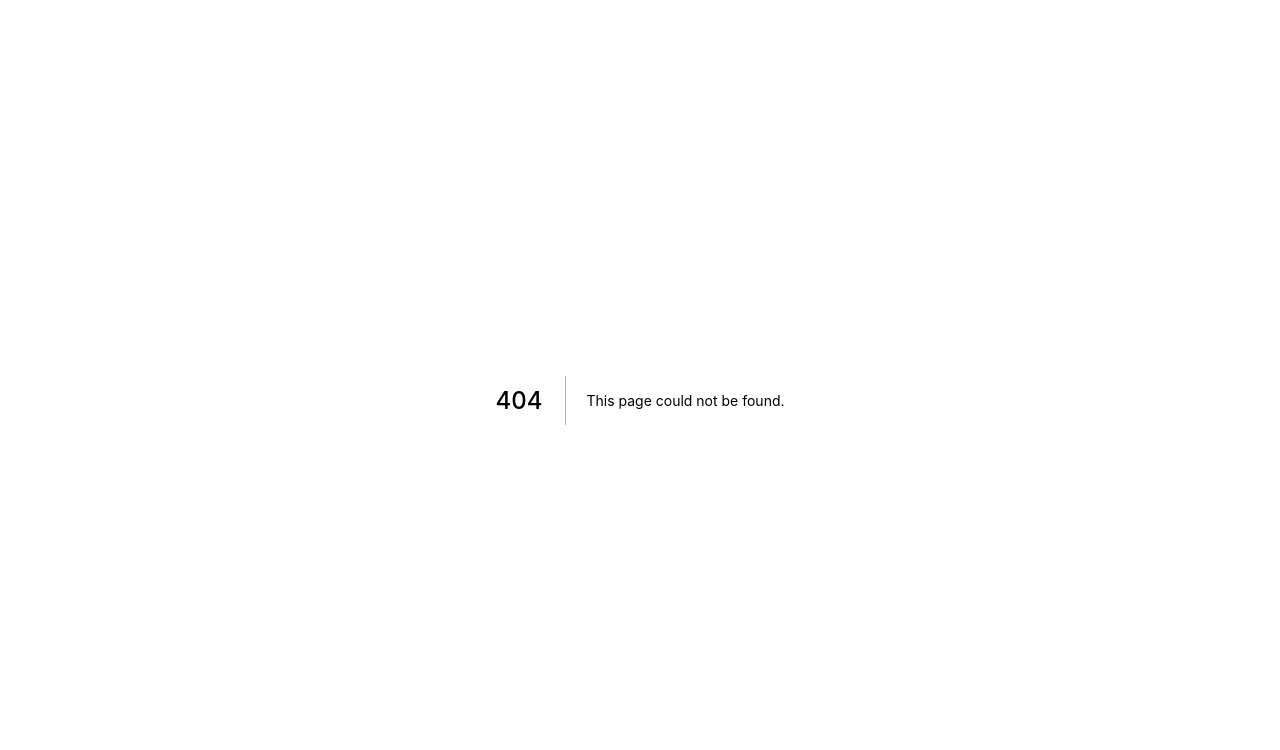
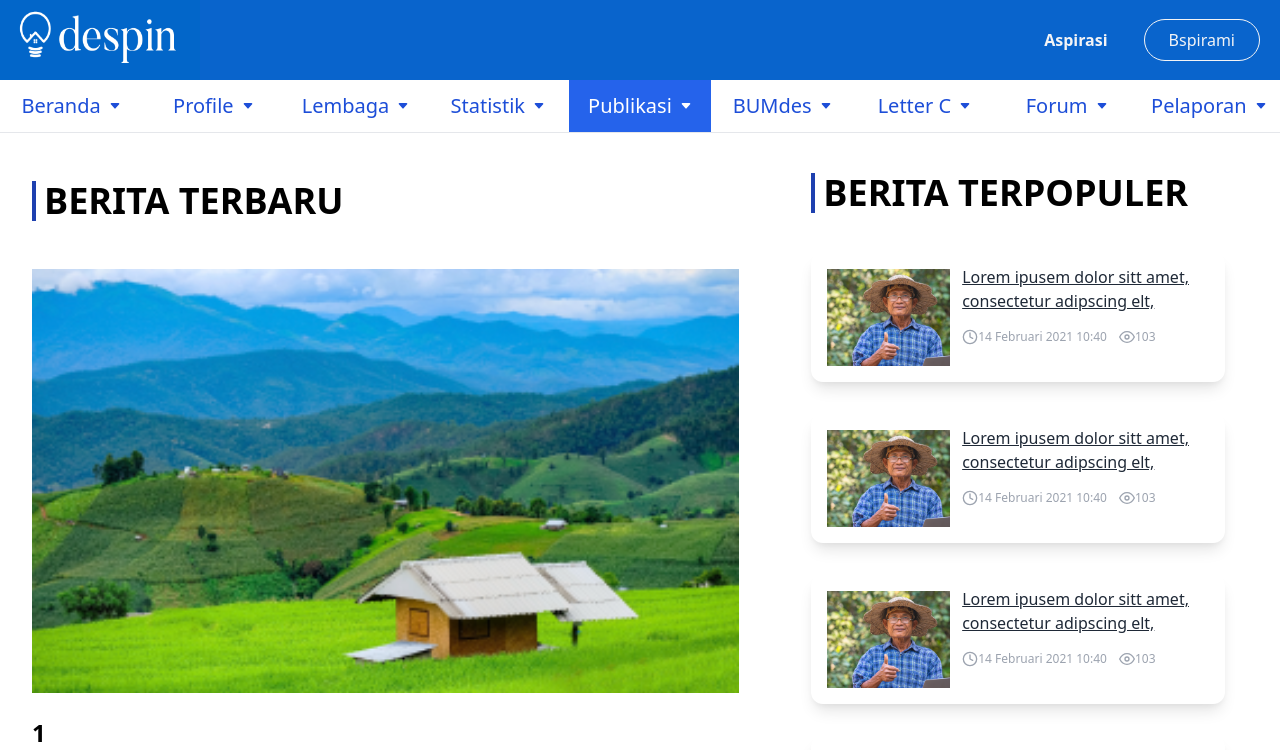
Before and after one commit to onceLearner/singap, a Next.js app: page /artikel/1 in a window 1280 px wide. Before the commit this address had no page. Shown: the top 750 px of the page. Built offline with nearby package versions, Linux system fonts and the light colour scheme.

Commit message:
new commit page artick

```diff
--- a/components/Navigation.js
+++ b/components/Navigation.js
@@ -14,9 +14,9 @@ const Navigation = (props) => {
         <div className=" flex w-full    flex-col  border-b   ">
 
             <div className="flex    justify-between md:space-x-0 space-x-12 md:p-0 p-2   " style={{ backgroundColor: "#0964CC" }}>
-                <Link href="#" >
+                <Link href="/" >
 
-                    <Image src="/Home.png" width="200" height="80" priority />
+                    <Image src="/Home.png" width="200" className="cursor-pointer" height="80" priority />
 
                 </Link>
                 <div className="  flex flex-wrap space-x-3 items-center  md:pr-5 p-0   " >
@@ -44,10 +44,10 @@ const Navigation = (props) => {
 
                     {tabs.map(tab =>
 
-                        <a key={tab} className="flex items-center justify-center cursor-pointer   py-3  space-x-2 w-full text-blue-700    hover:bg-blue-700  hover:text-white  " >
+                        <a key={tab} className={`flex items-center justify-center cursor-pointer   py-3  space-x-2 w-full ${props.page === tab ? 'text-white   bg-blue-600 ' : 'text-blue-700    hover:bg-blue-700  hover:text-white'}  `}  >
                             <li className={` capitalize text-xl   hover:text-white  transition duration-50   font-medium cursor-pointer `} > {tab}</li>
 
-                            <svg className=" w-3 h-3" xmlns="http://www.w3.org/2000/svg" fill="currentColor" class="bi bi-caret-down-fill" viewBox="0 0 16 16">
+                            <svg className=" w-3 h-3" xmlns="http://www.w3.org/2000/svg" fill="currentColor" viewBox="0 0 16 16">
                                 <path d="M7.247 11.14L2.451 5.658C1.885 5.013 2.345 4 3.204 4h9.592a1 1 0 0 1 .753 1.659l-4.796 5.48a1 1 0 0 1-1.506 0z" />
                             </svg>
                         </a>
--- a/components/home/TerbaruBer.js
+++ b/components/home/TerbaruBer.js
@@ -1,9 +1,11 @@
 import React from 'react'
 import Image from "next/image"
+import Link from "next/link"
 import { Clock, User } from "react-feather"
 
 const TerbaruBer = ({ data }) => {
     return (
+        <Link href={`/artikel/${data.title}`}>
             <div className="flex flex-col p-5 space-y-2 w-full md:w-80 cursor-pointer hover:opacity-80 transition-opacity duration-150   justify-around shadow-lg rounded-xl" >
                 <Image src={data.imgUrl} width="300" height="200" />
                 <h3 className="text-2xl  text-bold ">{data.title}</h3>
@@ -15,6 +17,7 @@ const TerbaruBer = ({ data }) => {
 
 
             </div>
+        </Link>
     )
 }
 
--- a/data/DataHome.js
+++ b/data/DataHome.js
@@ -1,16 +1,18 @@
 export const DataTerbaruBer = [
     {
 
-        title: "lorem ipsum Dolor",
+        title: "lorem ipsum Dolor holor",
         date: "14 Februari 2021 10:40",
         username: "Marvin S",
-        imgUrl: "/cabineImg.png"
+        imgUrl: "/cabineImg.png",
+        text: "Minim ea culpa excepteur consectetur commodo cillum voluptate laborum. Ex commodo do occaecat nulla fugiat est est. Consequat dolore non nisi veniam veniam commodo voluptate dolore. Occaecat labore in exercitation nisi qui aliqua est anim irure consectetur commodo nostrud.Id eu reprehenderit commodo laborum elit quis ullamco nulla ullamco adipisicing duis cupidatat ullamco pariatur. Qui irure anim exercitation magna. Ipsum amet sunt excepteur occaecat est minim officia aliquip consectetur et occaecat. Incididunt labore aute aute eiusmod qui culpa est mollit magna labore veniam adipisicing. Irure labore ut est minim quis nostrud dolor aute. Occaecat sunt fugiat velit esse incididunt exercitation aliquip."
     },
     {
         title: "lorem ipsum Dolor",
-        date: "14 Februari 2021 10:40",
+        date: "15 Februari 2021 10:40",
         username: "Marvin S",
-        imgUrl: "/cabineImg.png"
+        imgUrl: "/cabineImg.png",
+        text: "Minim ea culpa excepteur consectetur commodo cillum voluptate laborum. Ex commodo do occaecat nulla fugiat est est. Consequat dolore non nisi veniam veniam commodo voluptate dolore. Occaecat labore in exercitation nisi qui aliqua est anim irure consectetur commodo nostrud.Id eu reprehenderit commodo laborum elit quis ullamco nulla ullamco adipisicing duis cupidatat ullamco pariatur. Qui irure anim exercitation magna. Ipsum amet sunt excepteur occaecat est minim officia aliquip consectetur et occaecat. Incididunt labore aute aute eiusmod qui culpa est mollit magna labore veniam adipisicing. Irure labore ut est minim quis nostrud dolor aute. Occaecat sunt fugiat velit esse incididunt exercitation aliquip."
     }
 ]
 
--- /dev/null
+++ b/pages/artikel/[id].js
@@ -0,0 +1,102 @@
+import React from 'react'
+import { DataTerbaruBer } from '../../data/DataHome'
+import { Clock, User } from "react-feather"
+
+import Head from 'next/head'
+import Image from "next/image"
+import Footer from '../../components/Footer'
+import IndexMain from '../../components/IndexMain'
+import IndexSide from '../../components/IndexSide'
+import Navigation from '../../components/Navigation'
+import styles from '../../styles/Home.module.css'
+
+export const Artikel = ({ article }) => {
+    return (
+        <div className={styles.container}>
+            <Head>
+                <title>Artikel</title>
+                <link rel="icon" href="/favicon.ico" />
+            </Head>
+
+
+            <nav className="w-full">
+                <Navigation page="publikasi" />
+            </nav>
+
+
+
+            <main className={styles.main}>
+
+
+
+
+
+                <div className="flex flex-wrap md:space-x-16 mt-4 mb-10 md:py-6  p-4 pl-6">
+                    <div className="md:w-7/12 space-y-2 p-2 mb-7">
+                        <h2 className="text-4xl font-bold uppercase px-2 mb-12 border-l-4 border-blue-800">Berita terbaru</h2>
+                        <Image src={"/cabineImg.png"} objectFit="cover" layout="responsive" width="500" height="300" priority />
+                        <h2 className="text-2xl font-semibold py-4"> {article.title}</h2>
+                        <div className="text-gray-400 flex space-x-4 md:text-sm text-xs ">
+                            <span className="flex  items-center  space-x-3"> <Clock className="w-4 h-4 " /> {article.date}  </span>
+                            <span className="flex  items-center  space-x-3"> <User className="w-4 h-4 " /> {article.username}</span>
+
+                        </div>
+                        <p>
+                            {article.text}
+
+                        </p>
+
+
+                    </div>
+                    <div className="md:w-4/12">
+                        <IndexSide />
+                    </div>
+
+
+                </div>
+
+
+
+
+            </main>
+
+            <footer className={styles.footer}>
+                <Footer />
+            </footer>
+        </div>
+    )
+}
+
+
+export default Artikel
+
+
+export async function getStaticProps({ params }) {
+    const article = DataTerbaruBer.find(dt => dt.title = params.id);
+    return {
+        props: {
+            article
+        }
+    }
+
+
+}
+
+export async function getStaticPaths() {
+
+    const allArticles = DataTerbaruBer;
+
+    return {
+        paths: [
+            { params: { id: allArticles[0].title } },
+            { params: { id: allArticles[1].title } }
+
+        ]
+        ,
+        // temporary
+        fallback: false
+
+    }
+
+
+}
--- a/pages/index.js
+++ b/pages/index.js
@@ -16,7 +16,7 @@ export default function Home() {
 
 
       <nav className="w-full">
-        <Navigation />
+        <Navigation page="beranda" />
       </nav>
 
 
```
Lines whose indentation alone changed are shown as unchanged.
